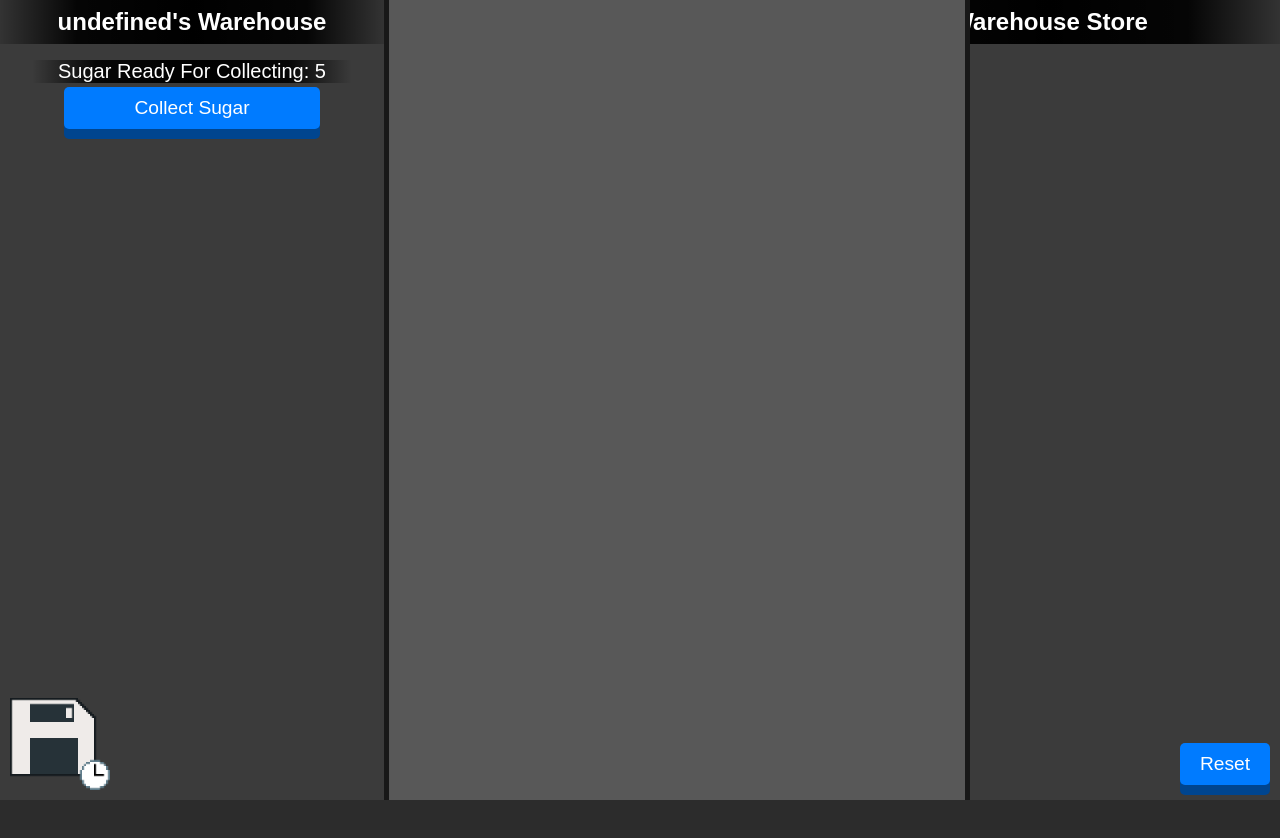
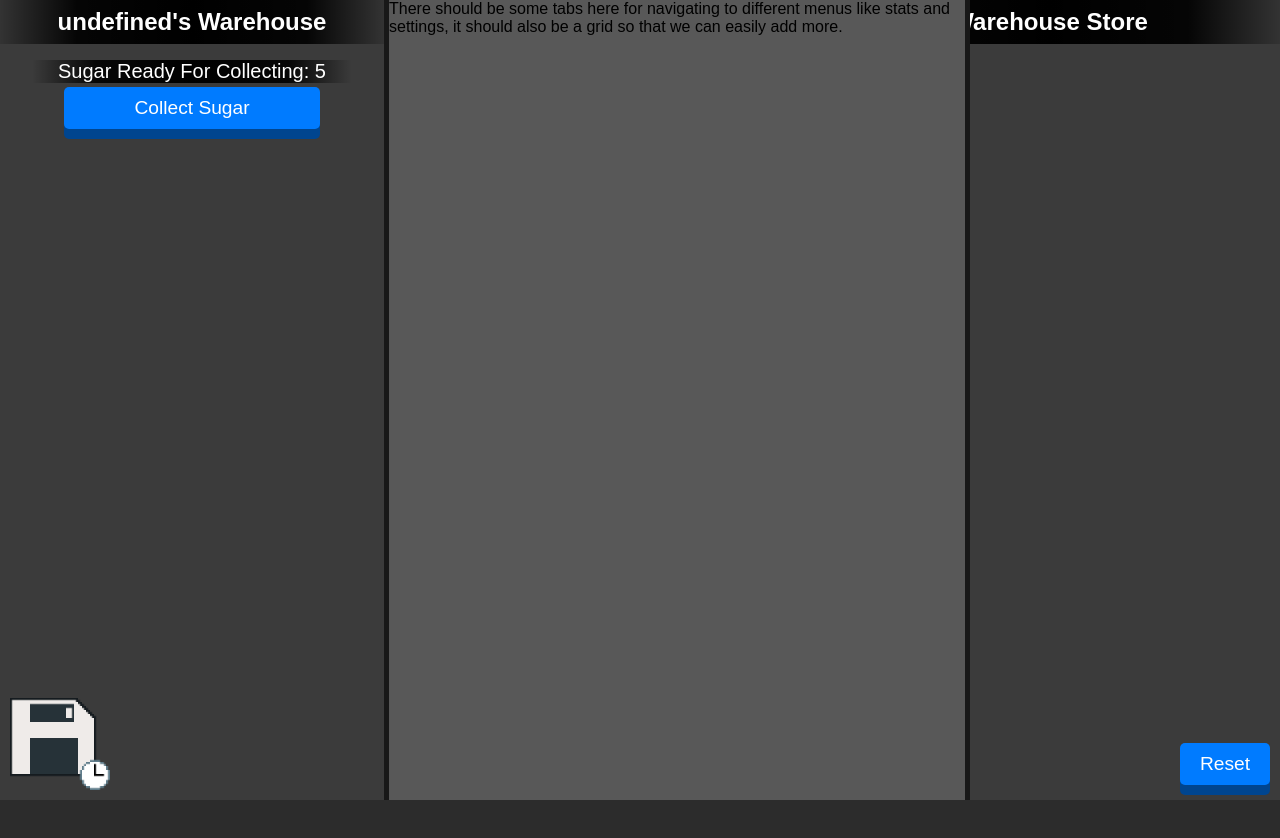
Before and after one commit to minidogg/warehouse-inc, a plain HTML site: page src/index.html in a window 1280 px wide. Shown: the top 838 px of the page. Drawn offline with Linux system fonts and the light colour scheme.

Commit message:
Update index.html

```diff
--- a/src/index.html
+++ b/src/index.html
@@ -40,6 +40,8 @@
   </div>
   <div class="middleContainer">
     <!-- some stuff related to menus should be here -->
+        There should be some tabs here for navigating to different menus like stats and settings, it should also be a grid so that we can easily add more.
+
     <div class="notification-container">
       <div id="notification"></div>
     </div>
```
